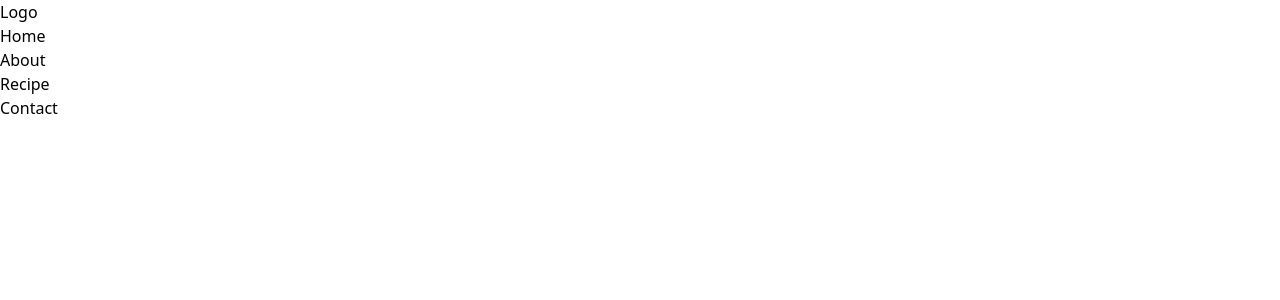
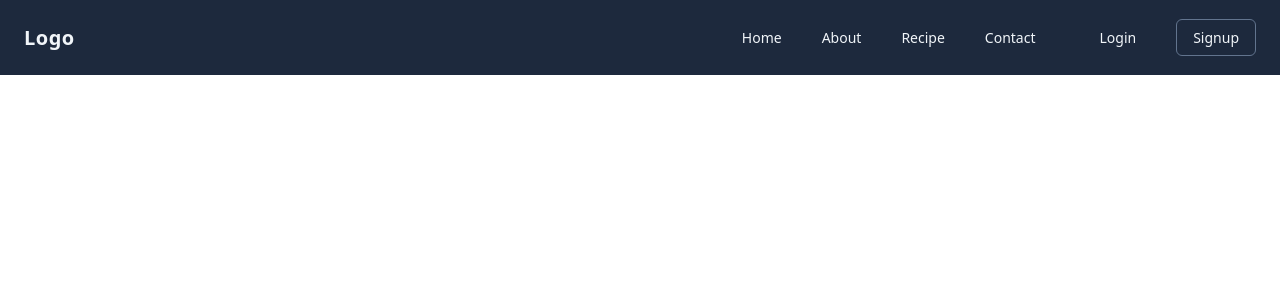
Before and after one commit to Abhishekwmg/recipe-finder, a React (Vite) app: page / in a window 1280 px wide. Shown: the top 300 px of the page. Built offline with nearby package versions, Linux system fonts and the light colour scheme.

Commit message:
header-responsive

```diff
--- a/src/components/Header.jsx
+++ b/src/components/Header.jsx
@@ -1,26 +1,222 @@
-import { AlarmClock, Activity } from "lucide-react";
+// import { Link } from "react-router-dom";
+
+// const Header = () => {
+//   return (
+//     <header className="w-full flex items-center justify-between min-h-[75px] bg-gray-800">
+//       <div>Logo</div>
+//       <nav>
+//         <ul className="flex gap-20 center">
+//           <li className="border-solid border-[1px] border-amber-50 text-white">
+//             <Link to="/">Home</Link>
+//           </li>
+//           <li>
+//             <Link to="about">About</Link>
+//           </li>
+//           <li>
+//             <Link to="recipe">Recipe</Link>
+//           </li>
+//           <li>
+//             <Link to="contact">Contact</Link>
+//           </li>
+//         </ul>
+//       </nav>
+//       <nav>
+//         <ul>
+//           <li>Login</li>
+//           <li>Signup</li>
+//         </ul>
+//       </nav>
+//     </header>
+//   );
+// };
+// export default Header;
+
+// import { Link } from "react-router-dom";
+// import { Menu } from "lucide-react";
+// import { useState } from "react";
+
+// const Header = () => {
+//   const [menuOpen, setMenuOpen] = useState(false);
+
+//   return (
+//     <header className="w-full bg-slate-800 text-slate-100">
+//       <div className="max-w-7xl mx-auto px-6">
+//         {/* Top Bar */}
+//         <div className="flex items-center justify-between h-[75px]">
+//           {/* Logo */}
+//           <div className="text-xl font-semibold tracking-wide">
+//             <Link to="/">Logo</Link>
+//           </div>
+
+//           {/* Desktop Navigation */}
+//           <nav className="hidden md:flex items-center gap-12">
+//             <ul className="flex gap-10 text-sm font-medium">
+//               <li>
+//                 <Link className="hover:text-slate-300 transition" to="/">
+//                   Home
+//                 </Link>
+//               </li>
+//               <li>
+//                 <Link className="hover:text-slate-300 transition" to="about">
+//                   About
+//                 </Link>
+//               </li>
+//               <li>
+//                 <Link className="hover:text-slate-300 transition" to="recipe">
+//                   Recipe
+//                 </Link>
+//               </li>
+//               <li>
+//                 <Link className="hover:text-slate-300 transition" to="contact">
+//                   Contact
+//                 </Link>
+//               </li>
+//             </ul>
+
+//             <ul className="flex gap-4 text-sm">
+//               <li>
+//                 <Link className="hover:text-slate-300 transition" to="login">
+//                   Login
+//                 </Link>
+//               </li>
+//               <li>
+//                 <Link
+//                   className="px-4 py-2 border border-slate-500 rounded-md hover:bg-slate-700 transition"
+//                   to="signup"
+//                 >
+//                   Signup
+//                 </Link>
+//               </li>
+//             </ul>
+//           </nav>
+
+//           {/* Mobile Menu Button */}
+//           <button
+//             className="md:hidden text-slate-200"
+//             onClick={() => setMenuOpen(!menuOpen)}
+//           >
+//             <Menu />
+//           </button>
+//         </div>
+
+//         {/* Mobile Menu */}
+//         {menuOpen && (
+//           <nav className="md:hidden pb-6">
+//             <ul className="flex flex-col gap-4 text-sm font-medium">
+//               <li>
+//                 <Link to="/" onClick={() => setMenuOpen(false)}>
+//                   Home
+//                 </Link>
+//               </li>
+//               <li>
+//                 <Link to="about" onClick={() => setMenuOpen(false)}>
+//                   About
+//                 </Link>
+//               </li>
+//               <li>
+//                 <Link to="recipe" onClick={() => setMenuOpen(false)}>
+//                   Recipe
+//                 </Link>
+//               </li>
+//               <li>
+//                 <Link to="contact" onClick={() => setMenuOpen(false)}>
+//                   Contact
+//                 </Link>
+//               </li>
+//             </ul>
+
+//             <div className="mt-6 flex gap-4">
+//               <Link to="login">Login</Link>
+//               <Link
+//                 className="px-4 py-2 border border-slate-500 rounded-md"
+//                 to="signup"
+//               >
+//                 Signup
+//               </Link>
+//             </div>
+//           </nav>
+//         )}
+//       </div>
+//     </header>
+//   );
+// };
+
+// export default Header;
+
 import { Link } from "react-router-dom";
+import { useState } from "react";
 
 const Header = () => {
+  const [menuOpen, setMenuOpen] = useState(false);
+
   return (
-    <header>
-      <div>Logo</div>
-      <nav>
-        <ul>
+    <header className="bg-slate-800 text-slate-100">
+      <div className="max-w-7xl mx-auto px-6">
+        <div className="flex items-center justify-between h-[75px]">
+          {/* Logo */}
+          <Link to="/" className="text-xl font-semibold tracking-wide">
+            Logo
+          </Link>
+
+          {/* Hamburger (mobile only) */}
+          <button className="md:hidden" onClick={() => setMenuOpen(!menuOpen)}>
+            ☰
+          </button>
+
+          {/* Navigation (ONE TIME ONLY) */}
+          <nav
+            className={`
+              absolute left-0 top-[75px] w-full bg-slate-800
+              md:static md:w-auto
+              ${menuOpen ? "block" : "hidden"}
+              md:block
+            `}
+          >
+            <ul
+              className="
+                flex flex-col gap-4 px-6 py-6
+                md:flex-row md:gap-10 md:p-0
+                text-sm font-medium
+              "
+            >
               <li>
-            <Link to="/">Home</Link>
+                <Link to="/" onClick={() => setMenuOpen(false)}>
+                  Home
+                </Link>
               </li>
               <li>
-            <Link to="about">About</Link>
+                <Link to="about" onClick={() => setMenuOpen(false)}>
+                  About
+                </Link>
               </li>
               <li>
-            <Link to="recipe">Recipe</Link>
+                <Link to="recipe" onClick={() => setMenuOpen(false)}>
+                  Recipe
+                </Link>
               </li>
               <li>
-            <Link to="contact">Contact</Link>
+                <Link to="contact" onClick={() => setMenuOpen(false)}>
+                  Contact
+                </Link>
+              </li>
+              <li className="md:ml-6">
+                <Link to="login" onClick={() => setMenuOpen(false)}>
+                  Login
+                </Link>
+              </li>
+              <li>
+                <Link
+                  to="signup"
+                  onClick={() => setMenuOpen(false)}
+                  className="px-4 py-2 border border-slate-500 rounded-md"
+                >
+                  Signup
+                </Link>
               </li>
             </ul>
           </nav>
+        </div>
+      </div>
     </header>
   );
 };
```
Lines whose indentation alone changed are shown as unchanged.
